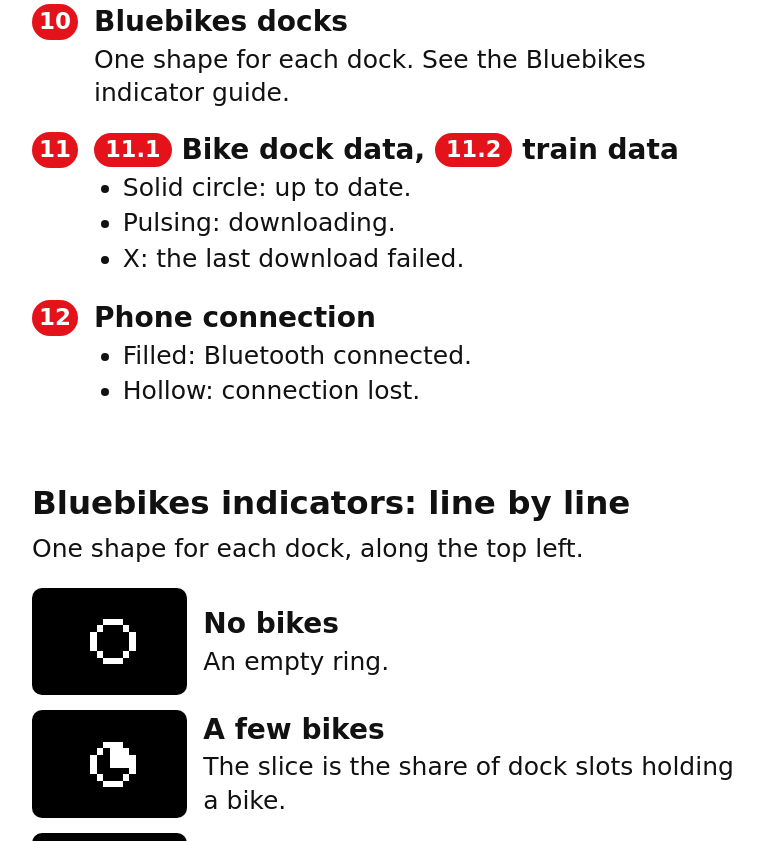
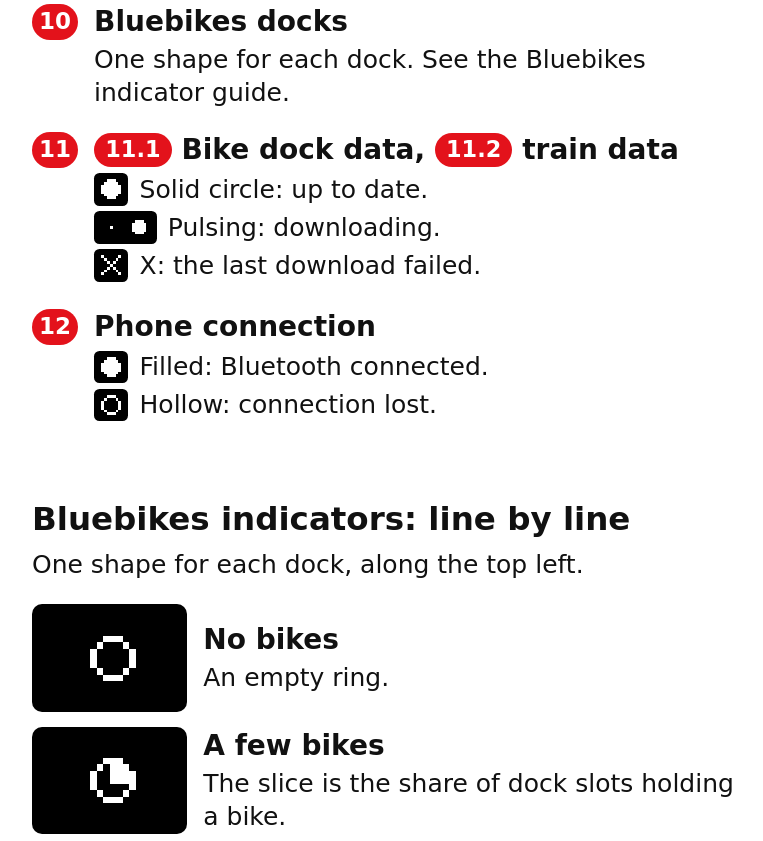
Before and after one commit to jdavis-codes/MBTA-PEBBLE, a website: page docs/watch-guide.html in a window 1280 px wide. Shown: the part 2075-2916 px from the top of the page, without its empty margins (248-1011 px from the left). Drawn offline with Linux system fonts and the light colour scheme.

Commit message:
Guides: show each connection dot state as a small picture beside its meaning
Co-Authored-By: Claude Fable 5.2 <noreply@anthropic.com>
Claude-Session: https://claude.ai/code/session_018kUttcRWv8pxFU9anVHVt8

```diff
--- a/docs/watch-guide.html
+++ b/docs/watch-guide.html
@@ -21,6 +21,9 @@ svg{position:absolute;left:0;top:0}
 .t b{display:block;font-size:22px;margin-bottom:3px}
 .t ul{display:inline-block;margin:2px 0 0;padding-left:1.15em;text-align:left}
 .t li{margin:1px 0}
+li.pic{list-style:none;display:flex;align-items:center;gap:.45em;margin-left:-1.15em}
+.ico{flex:none;display:inline-flex;gap:2px;background:#000;border-radius:.22em;padding:.12em .16em}
+.ico svg{position:static;display:block;width:1.05em;height:1.05em}
 .l{text-align:right}
 /* The narrow page fills the screen width up to 800px and scrolls. */
 .m{width:auto!important;max-width:800px;margin:0 auto;font-size:clamp(15px,3.1vw,25px);line-height:1.34}
@@ -36,6 +39,8 @@ svg{position:absolute;left:0;top:0}
 .m .bk .e:first-of-type{margin-top:.9em}
 .m .tile{flex:none;display:flex;align-items:center;justify-content:center;width:6.2em;height:4.3em;background:#000;border-radius:.4em}
 .m .tile svg{width:auto;height:auto;display:block}
+.m .ico svg{width:1.05em;height:1.05em}
+.m li.pic{margin:.18em 0 .18em -1.15em}
 .m section:last-child{padding-bottom:1.2em}
 .m ul{margin:.1em 0 0;padding-left:1.15em}.m li{margin:.08em 0}
 </style>
@@ -85,9 +90,9 @@ function bikes(key){
 }
 
 // Lines of a body that start with "- " are drawn as a bulleted list.
-var BIKE_DATA='- Solid circle: dock data is up to date.<br>- Pulsing: downloading (every minute).<br>- X: the last download failed.<br>- Hidden when no docks are set.';
-var TRAIN_DATA='- Solid circle: timetables are up to date.<br>- Pulsing: downloading (every 2 minutes).<br>- X: the last download failed.';
-var PHONE='- Filled: Bluetooth connection stable.<br>- Hollow: lost Bluetooth connection.';
+var BIKE_DATA='- [solid] Solid circle: dock data is up to date.<br>- [pulse] Pulsing: downloading (every minute).<br>- [x] X: the last download failed.<br>- Hidden when no docks are set.';
+var TRAIN_DATA='- [solid] Solid circle: timetables are up to date.<br>- [pulse] Pulsing: downloading (every 2 minutes).<br>- [x] X: the last download failed.';
+var PHONE='- [solid] Filled: Bluetooth connection stable.<br>- [hollow] Hollow: lost Bluetooth connection.';
 var GUIDES={
 line:{name:'Line by line',img:'watch-screen.png',y0:224,items:[
  {side:'l',top:1,title:'Bluebikes docks',body:'Each circle is a pie chart for one Bluebikes dock, chosen in the watchface settings. The solid slice is the share of dock slots holding a bike. Orbiting dots are available e-bikes, one dot each.',box:[26.5,-1.5,78,11]},
@@ -116,8 +121,8 @@ mobile:[
  {title:'Service alert',body:'An “!” means an alert is posted for this line. Its text scrolls across the header every minute.',marks:[{circ:[4,92.5,5.5],badge:[2,100.5]}]},
  {title:'End of service',body:'No more trains are scheduled for the rest of the service day.',marks:[{box:[52,104,143.5,123]}]},
  {title:'Bluebikes docks',body:'One shape for each dock. See the Bluebikes indicator guide.',marks:[{box:[1,-1.5,78,11]}]},
- {title:'{1} Bike dock data, {2} train data',body:'- Solid circle: up to date.<br>- Pulsing: downloading.<br>- X: the last download failed.',marks:[{circ:[115.5,6,5],badge:[110,15.5]},{circ:[126.5,6,5],badge:[124,15.5]}]},
- {title:'Phone connection',body:'- Filled: Bluetooth connected.<br>- Hollow: connection lost.',marks:[{circ:[137.5,6,5],badge:[139,15.5]}]}
+ {title:'{1} Bike dock data, {2} train data',body:'- [solid] Solid circle: up to date.<br>- [pulse] Pulsing: downloading.<br>- [x] X: the last download failed.',marks:[{circ:[115.5,6,5],badge:[110,15.5]},{circ:[126.5,6,5],badge:[124,15.5]}]},
+ {title:'Phone connection',body:'- [solid] Filled: Bluetooth connected.<br>- [hollow] Hollow: connection lost.',marks:[{circ:[137.5,6,5],badge:[139,15.5]}]}
 ]},
 board:{name:'Departure board',img:'screen-guide-board.png',y0:250,items:[
  {side:'l',top:1,title:'Bluebikes clusters',body:'Each stack is a cluster of nearby Bluebikes docks, chosen in the watchface settings, and each bar is one dock. A bar fills from the left with the share of dock slots holding a bike. A dot to the right of a bar means e-bikes are available.',box:[94.5,1,133.5,22]},
@@ -140,8 +145,8 @@ mobile:[
  {title:'Delayed train',body:'Hatched line: 3 minutes or more behind schedule. The time is the new estimate.',marks:[{box:[0.5,102.5,143.5,123.5]}]},
  {title:'Canceled train',body:'Struck through, with CANC in place of the minutes. Commuter rail only.',marks:[{box:[0.5,58.5,143.5,79.5]}]},
  {title:'Bluebikes clusters',body:'Each stack is a cluster of nearby docks: {1} {2} {3}. See the Bluebikes indicator guide.',marks:[{box:[73.5,1,93.5,22]},{box:[94.5,1,113.5,22]},{box:[114.5,1,133.5,22]}]},
- {title:'{1} Bike dock data, {2} train data',body:'- Solid circle: up to date.<br>- Pulsing: downloading.<br>- X: the last download failed.',marks:[{circ:[139,4,4.4]},{circ:[139,12,4.4]}]},
- {title:'Phone connection',body:'- Filled: Bluetooth connected.<br>- Hollow: connection lost.',marks:[{circ:[139,20,4.4]}]}
+ {title:'{1} Bike dock data, {2} train data',body:'- [solid] Solid circle: up to date.<br>- [pulse] Pulsing: downloading.<br>- [x] X: the last download failed.',marks:[{circ:[139,4,4.4]},{circ:[139,12,4.4]}]},
+ {title:'Phone connection',body:'- [solid] Filled: Bluetooth connected.<br>- [hollow] Hollow: connection lost.',marks:[{circ:[139,20,4.4]}]}
 ]},
 dial:{name:'Hour dial',img:'screen-guide-dial.png',y0:150,items:[
  {side:'l',title:'Bluebikes clusters',body:'Three corners each hold one cluster of nearby Bluebikes docks: cluster 1 top left, cluster 2 top right, cluster 3 bottom left. Each bar is one dock and fills from the left with the share of dock slots holding a bike.<br>- A solid bar touching the line is a full dock.<br>- A solid bar with one open cell has one free parking space.',box:[2.5,2.5,23.5,22.5]},
@@ -167,8 +172,8 @@ mobile:[
  {title:'Delayed train',body:'A hollow circle: 3 minutes or more behind schedule.',marks:[{circ:[92,138,6.5]}]},
  {title:'Canceled train',body:'A crossed circle. Commuter rail only.',marks:[{circ:[47.5,32.5,7]}]},
  {title:'Bluebikes clusters',body:'One cluster of nearby docks in each corner: {1} {2} {3}. See the Bluebikes indicator guide.',marks:[{box:[2.5,2.5,23.5,22.5]},{box:[120.5,2.5,141.5,22.5]},{box:[2.5,144.5,23.5,165.5]}]},
- {title:'{1} Bike dock data, {2} train data',body:'- Solid circle: up to date.<br>- Pulsing: downloading.<br>- X: the last download failed.',marks:[{circ:[136,144,4.4]},{circ:[136,152,4.4]}]},
- {title:'Phone connection',body:'- Filled: Bluetooth connected.<br>- Hollow: connection lost.',marks:[{circ:[136,160,4.4]}]}
+ {title:'{1} Bike dock data, {2} train data',body:'- [solid] Solid circle: up to date.<br>- [pulse] Pulsing: downloading.<br>- [x] X: the last download failed.',marks:[{circ:[136,144,4.4]},{circ:[136,152,4.4]}]},
+ {title:'Phone connection',body:'- [solid] Filled: Bluetooth connected.<br>- [hollow] Hollow: connection lost.',marks:[{circ:[136,160,4.4]}]}
 ]}
 };
 // The hash picks what is shown:
@@ -195,13 +200,24 @@ if(ALL||parts[1]==='m'){
   wide();
 }
 
+// The status dot in each state, as tiles in status-icons.png (cut from real
+// captures). [pulse] shows two frames of the pulse side by side.
+function icon(name){
+  var tiles={solid:[0],pulse:[1,2],x:[3],hollow:[4]};
+  return '<span class="ico">'+tiles[name].map(function(i){
+    return '<svg viewBox="'+i*9+' 0 9 9"><image href="status-icons.png" width="45" height="9" style="image-rendering:pixelated"/></svg>';
+  }).join('')+'</span>';
+}
 function bodyHtml(text){
   var out='',open=false;
   text.split('<br>').forEach(function(line,i){
     var li=line.indexOf('- ')===0;
     if(li&&!open){out+='<ul>';open=true;}
     if(!li&&open){out+='</ul>';open=false;}
-    out+=li?'<li>'+line.slice(2)+'</li>':(i&&!out.match(/<\/ul>$/)?'<br>':'')+line;
+    // A line that starts with a picture uses it in place of the bullet.
+    var pic=li&&/^- \[(\w+)\] /.exec(line);
+    if(pic) out+='<li class="pic">'+icon(pic[1])+'<span>'+line.slice(pic[0].length)+'</span></li>';
+    else out+=li?'<li>'+line.slice(2)+'</li>':(i&&!out.match(/<\/ul>$/)?'<br>':'')+line;
   });
   return out+(open?'</ul>':'');
 }
```
Also changed, not shown: docs/guide-board-mobile.png, docs/guide-board.png, docs/guide-dial-mobile.png, docs/guide-dial.png, docs/status-icons.png (added), docs/watch-guide-mobile.png, docs/watch-guide.png.
